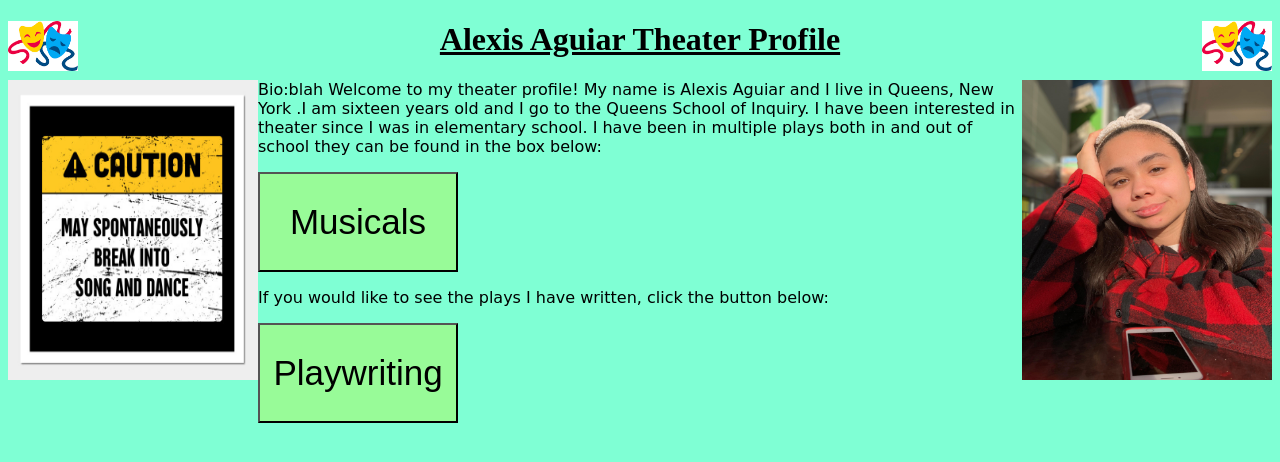
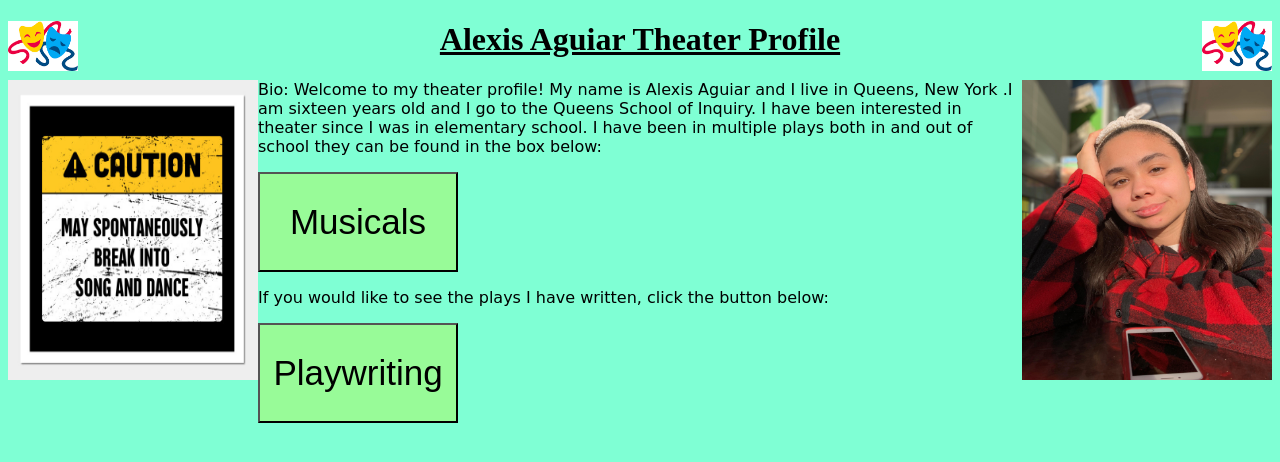
Before and after one commit to Aguiar345/Aguiar345.github.io, a plain HTML site: page index.html in a window 1280 px wide. Drawn offline with Linux system fonts and the light colour scheme; a script that the page names is missing.

Commit message:
Update index.html

```diff
--- a/index.html
+++ b/index.html
@@ -13,7 +13,7 @@
     <h1> <u> Alexis Aguiar Theater Profile </u> </h1>
     <img src="alexis_pic.jpg">
     <img  id="theater" src= "theater.mode.jpg">
-    <p>Bio:blah Welcome to my theater profile! My name is Alexis Aguiar and I live in Queens, New York .I am sixteen years old and I go to the Queens School of Inquiry. I have been interested in theater since I was in elementary school. I have been in multiple plays both in and out of school they can be found in the box below:</p>
+    <p>Bio: Welcome to my theater profile! My name is Alexis Aguiar and I live in Queens, New York .I am sixteen years old and I go to the Queens School of Inquiry. I have been interested in theater since I was in elementary school. I have been in multiple plays both in and out of school they can be found in the box below:</p>
     <!---a href = "https://google.com">Google </a--->
 
     <button onclick= "window.location.href = 'musicals.html';" >Musicals</button>
```
